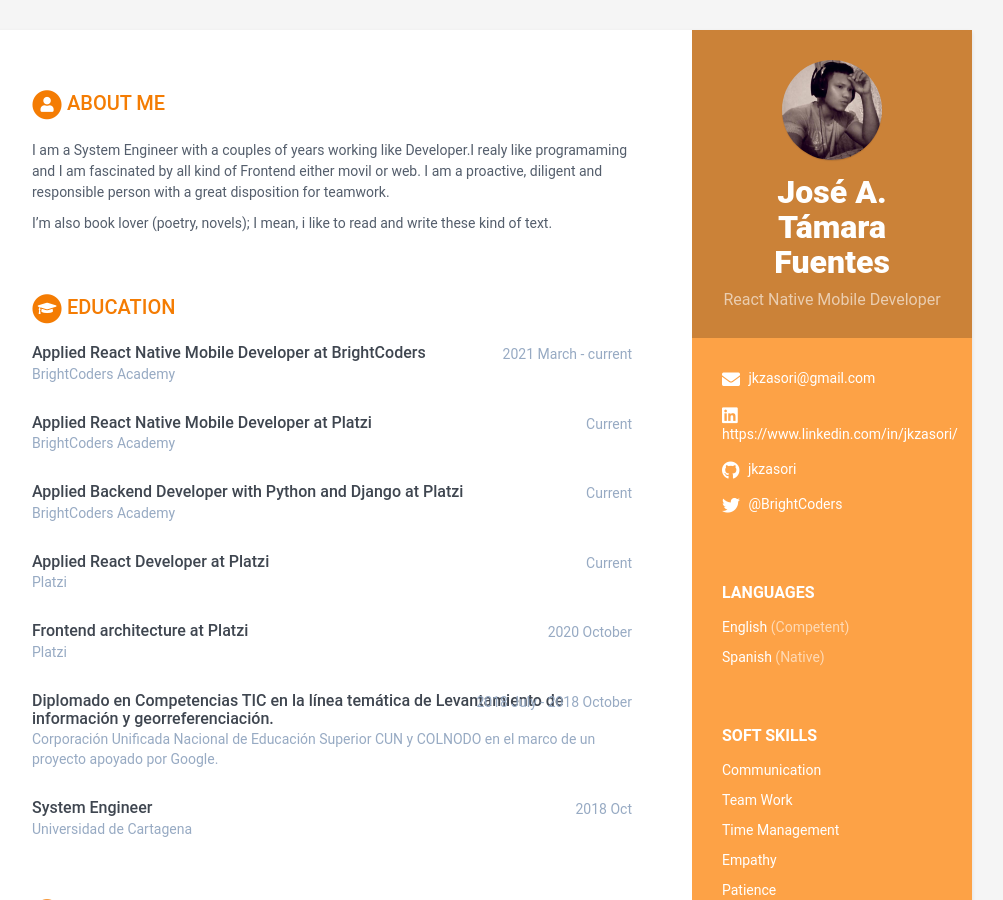
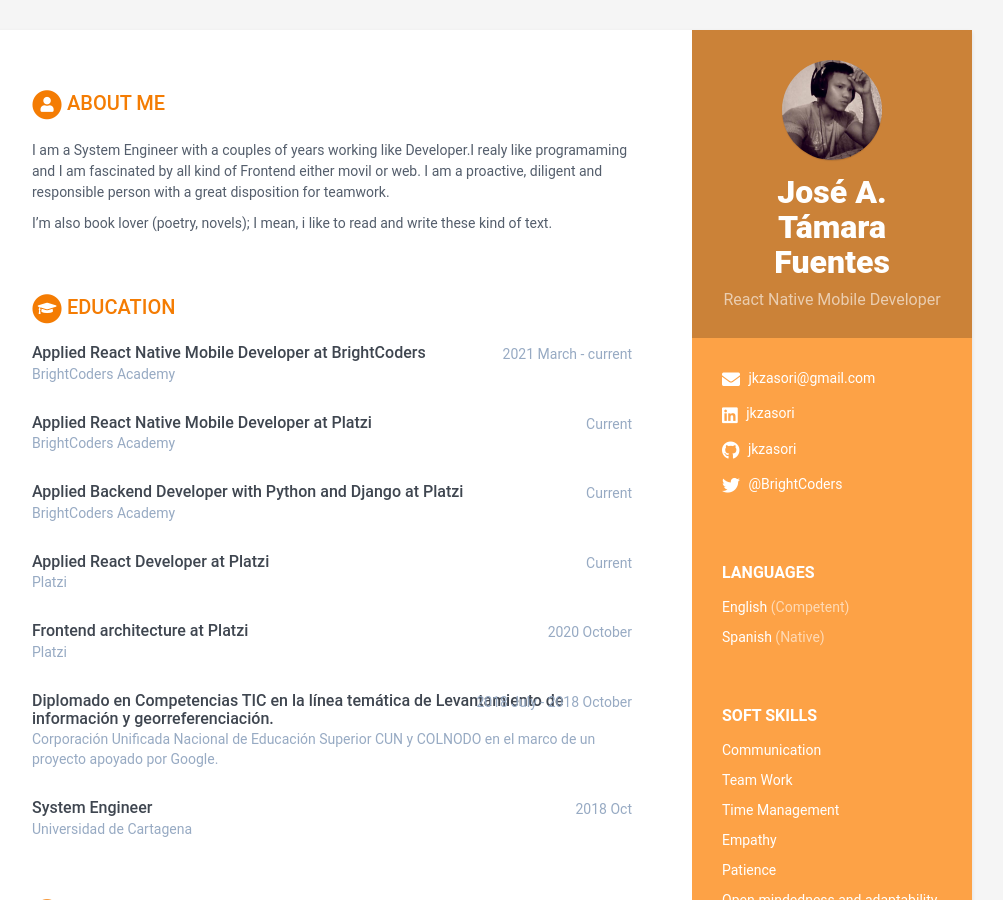
Before and after one commit to jkzasori/resume, a Jekyll site: the page built from index.html, in a window 1280 px wide and 900 px high. Shown: the whole window, without its empty margins (168-1171 px from the left). Built offline with Jekyll 4.4.1, drawn with Linux system fonts in a browser that asks for light colours; part of the change alters nothing that is shown.

Commit message:
Linkedin link fixed

```diff
--- a/_data/data.yml
+++ b/_data/data.yml
@@ -15,7 +15,7 @@ sidebar:
   email: jkzasori@gmail.com
   phone:
   website: # No agregar http://
-  linkedin: https://www.linkedin.com/in/jkzasori/
+  linkedin: jkzasori
   github: jkzasori
   gitlab:
   bitbucket:
```
